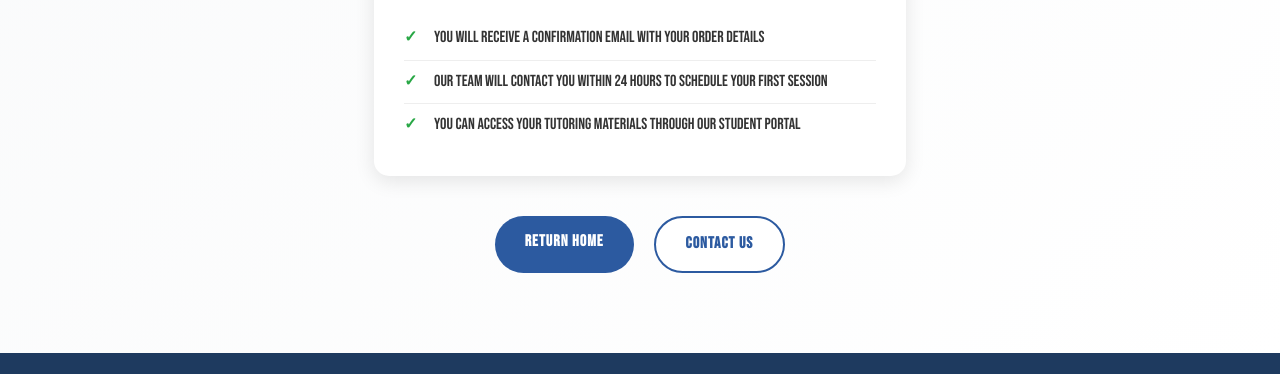
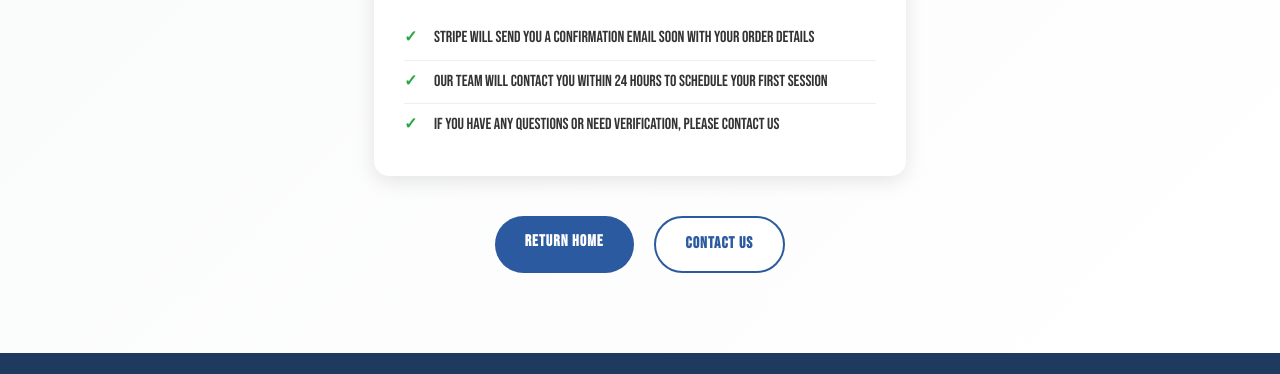
Before and after one commit to bnudelman4/hermes-tutoring, a website: page success.html in a window 1280 px wide. Shown: the part 723-1097 px from the top of the page. Drawn offline with Linux system fonts and the light colour scheme.

Commit message:
more fixes

```diff
--- a/success.html
+++ b/success.html
@@ -72,9 +72,9 @@
                 <div class="next-steps">
                     <h3>What's Next?</h3>
                     <ul>
-                        <li>You will receive a confirmation email with your order details</li>
+                        <li>Stripe will send you a confirmation email soon with your order details</li>
                         <li>Our team will contact you within 24 hours to schedule your first session</li>
-                        <li>You can access your tutoring materials through our student portal</li>
+                        <li>If you have any questions or need verification, please contact us</li>
                     </ul>
                 </div>
 
```
